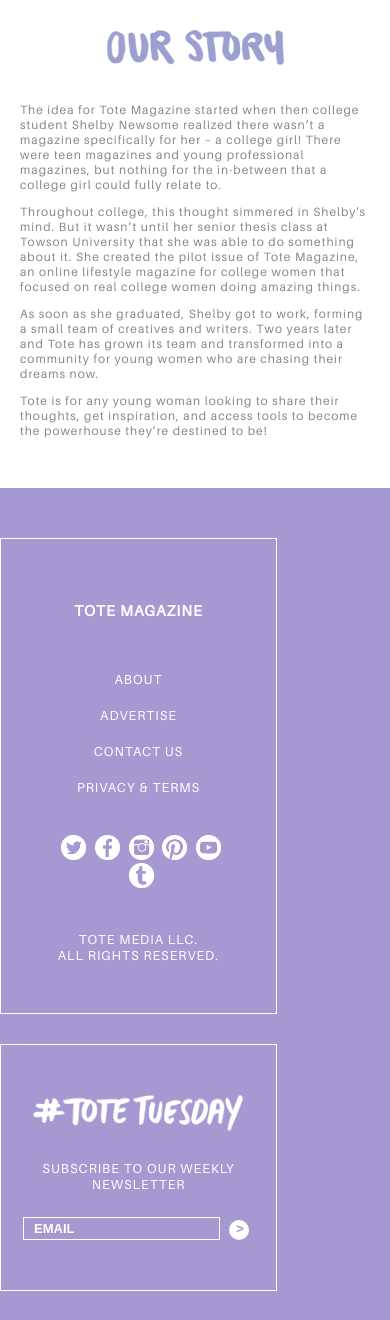
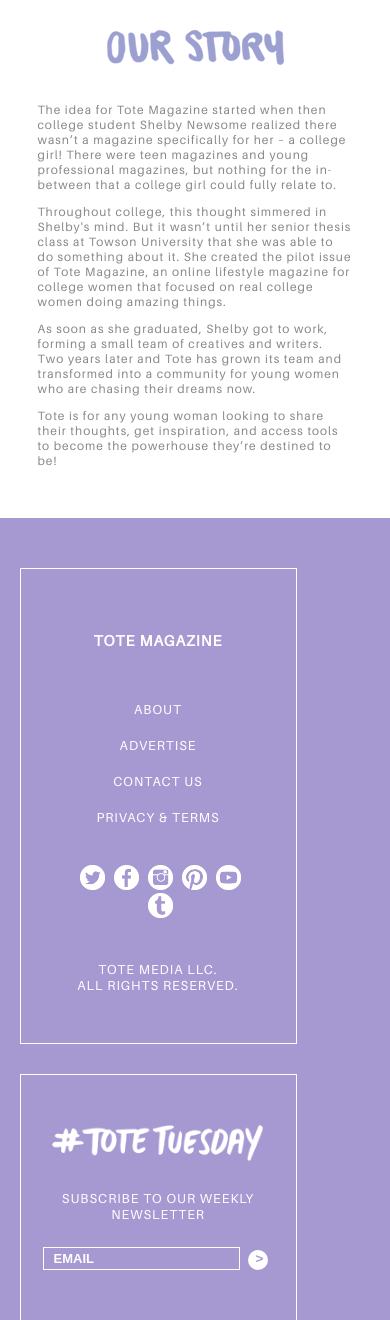
Before and after one commit to devonwarren/totemag, a Django app: template templates/about.html in a window 390 px wide. Shown: the part 238-1558 px from the top of the page. Run offline with Django 3.2, Linux system fonts and the light colour scheme; the template is opened without the code that fills it, so the values that code supplies are empty; some libraries are stand-ins or nearby versions.

Commit message:
fix homepage grid sizing

```diff
--- a/articles/admin.py
+++ b/articles/admin.py
@@ -2,8 +2,13 @@ from django.contrib import admin
 from articles import models
 
 
+#class SlideshowInline(admin.TabularInline):
+#    model = models.Article.slideshow_images.through
+
+
 class ArticleAdmin(admin.ModelAdmin):
     list_display = ('title', 'published', 'publisher', 'category')
+    #inlines = [SlideshowInline, ]
 
 
 class CategoryAdmin(admin.ModelAdmin):
--- a/static/css/mobile.css
+++ b/static/css/mobile.css
@@ -1,13 +1,12 @@
 @media(max-width: 900px) {
-
+	.container { max-width: 90% !important; }
 }
 
 @media(max-width: 750px) {
-	.container { max-width: 100%; }
 	#footer .column { width: 100%; padding: 20px 0 50px; border: 0; border-bottom: 1px solid; margin: 0 0 30px 0; }
 	#footer .column.last { border: 0; }
 	#footer .column p { padding: 0px 20px; }
-	#grid .item { width: 33.3%; }
+	#grid .item { width: 225px !important; }
 }
 
 @media(max-width: 650px) {
```
Also changed, not shown: articles/models.py (+22 -0 lines).
